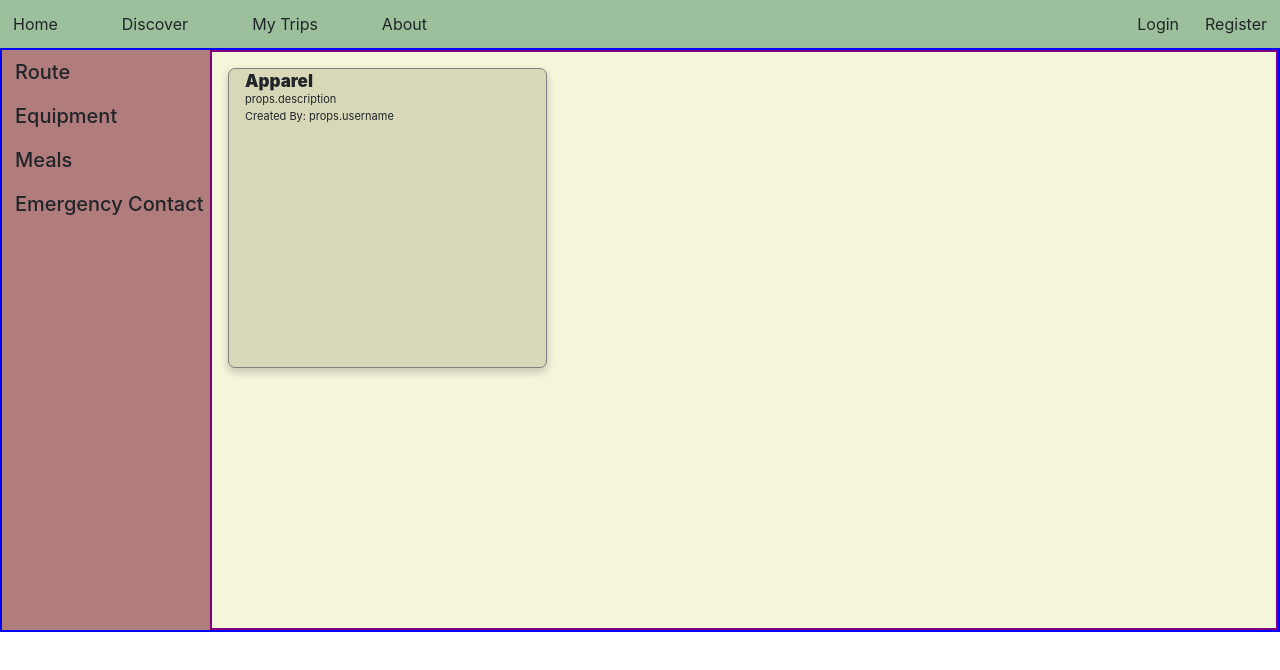
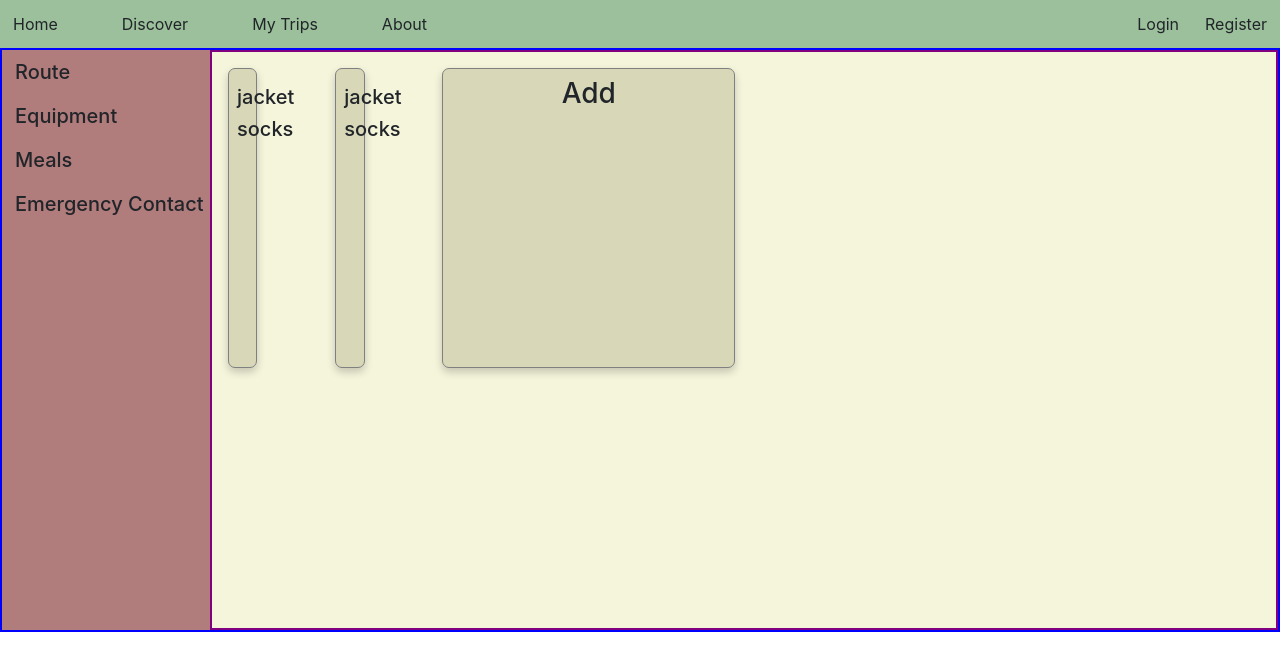
Before and after one commit to LeonXZhou/Odyssey, a React (Create React App) app in the folder odyssey/: page /planning/equipment in a window 1280 px wide. Shown: the top 670 px of the page. Built offline with nearby package versions, Linux system fonts and the light colour scheme.

Commit message:
props can be passed down to individual equipment categories

```diff
--- a/odyssey/src/components/component-styles/Equipment.scss
+++ b/odyssey/src/components/component-styles/Equipment.scss
@@ -1,21 +1,30 @@
 .equipment {
+  display: flex;
+  width: 100%;
+  flex-wrap: wrap;
+  overflow: auto;
   border: 2px solid purple;
-  width: 100%;
-  display: flex;
   .equipment-card {
-    /* Add shadows to create the "card" effect */
+    display: flex;
+    flex-direction: column;
+    justify-content: flex-start;
     box-shadow: 0 4px 8px 0 rgba(0, 0, 0, 0.2);
     transition: 0.3s;
-    width: 30%;
+    width: 27.5%;
     height: 300px;
     border: 1.5px solid grey;
     border-radius: 7px;
     margin: 1em;
+    padding: 0.5em;
     background-color: rgb(216, 216, 185);
 
     /* On mouse-over, add a deeper shadow */
     .tripDisplayCard:hover {
       box-shadow: 0 8px 16px 0 rgba(0, 0, 0, 0.5);
     }
+    .equipment-card-header {
+      display: flex;
+      justify-content: center;
+    }
   }
 }
--- a/odyssey/src/components/planning/Equipment.js
+++ b/odyssey/src/components/planning/Equipment.js
@@ -1,19 +1,31 @@
 import React from "react";
 import "../component-styles/Equipment.scss";
+import EquipmentItem from "./EquipmentItem";
 
 const Equipment = () => {
-  // const equipment = equipmentArray.map((equipment, i) => {
-  //   return <EquipmentItem key={i} name={equipment.name} />;
-  // });
+  const equipmentArray = [
+    {
+      apparel: {
+        item1: "jacket",
+        item2: "socks",
+      },
+    },
+    {
+      apparel: {
+        item1: "jacket",
+        item2: "socks",
+      },
+    },
+  ];
+  const EquipmentItems = equipmentArray.map((category, i) => {
+    return <EquipmentItem key={i} apparel={category.apparel} />;
+  });
   return (
     <main className="equipment">
+      {EquipmentItems}
       <div className="equipment-card">
-        <div className="descriptionContainer">
-          <h1>
-            <b>Apparel</b>
-          </h1>
-          <p>{"props.description"}</p>
-          <p>Created By: {"props.username"}</p>
+        <div className="equipment-card-header">
+          <h3>Add</h3>
         </div>
       </div>
     </main>
--- /dev/null
+++ b/odyssey/src/components/planning/EquipmentItem.js
@@ -0,0 +1,21 @@
+import React from "react";
+import "../component-styles/Equipment.scss";
+
+const Equipment = (props) => {
+  // const equipment = equipmentArray.map((equipment, i) => {
+  //   return <EquipmentItem key={i} name={equipment.name} />;
+  // });
+  return (
+    <main>
+      <div className="equipment-card">
+        <div className="equipment-card-header">
+          <h3></h3>
+        </div>
+        <h5>{props.apparel.item1}</h5>
+        <h5>{props.apparel.item2}</h5>
+      </div>
+    </main>
+  );
+};
+
+export default Equipment;
```
